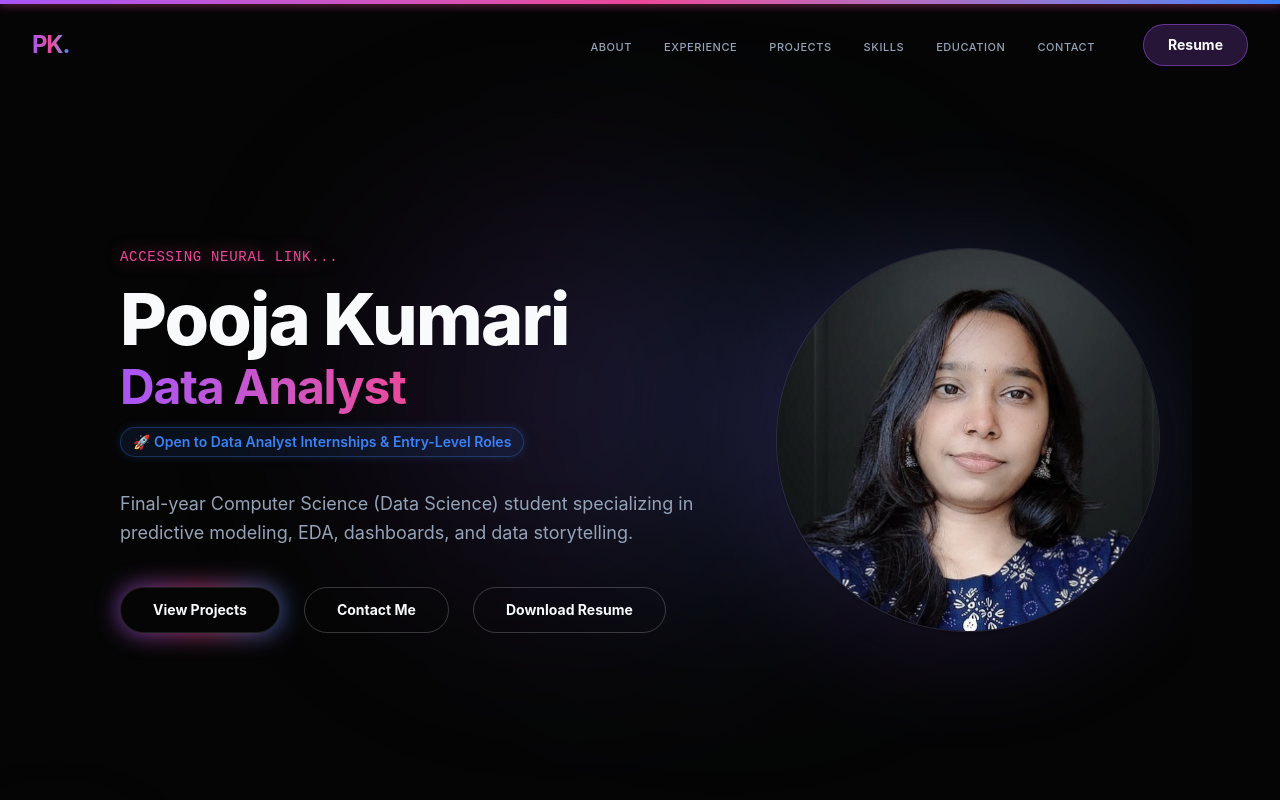
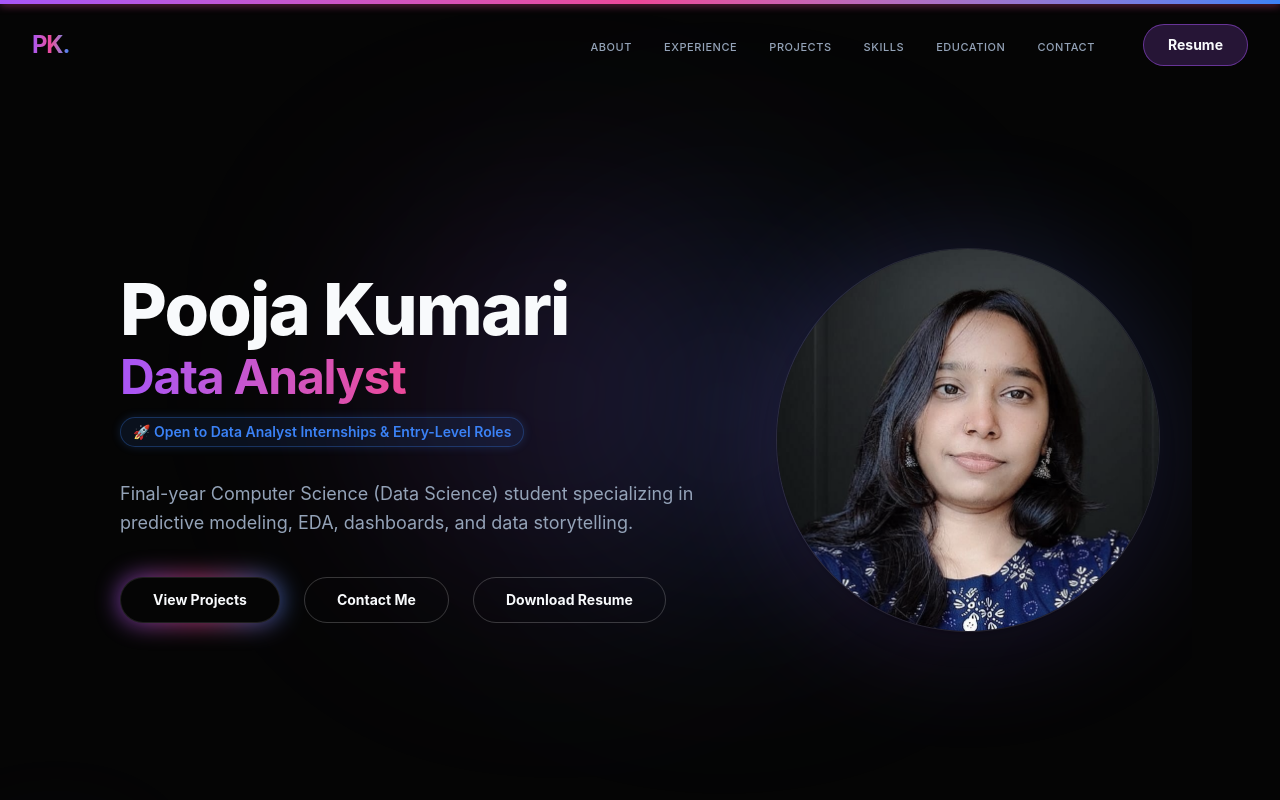
Before and after one commit to poojakumaricodex/portfolio, a React app: page / in a window 1280 px wide. Shown: the top 800 px of the page. Built offline with nearby package versions, Linux system fonts and the light colour scheme; the HTML template or start-up script is replaced by a standard one.

Commit message:
Update Hero.jsx

```diff
--- a/src/components/Hero.jsx
+++ b/src/components/Hero.jsx
@@ -21,7 +21,7 @@ const Hero = () => {
             transition={{ duration: 0.5, delay: 0.1 }}
             className="text-brand-pink font-mono mb-4 tracking-wider uppercase text-sm drop-shadow-[0_0_8px_rgba(236,72,153,0.5)]"
           >
-            Accessing Neural Link...
+
           </motion.div>
 
           <motion.h1
```
